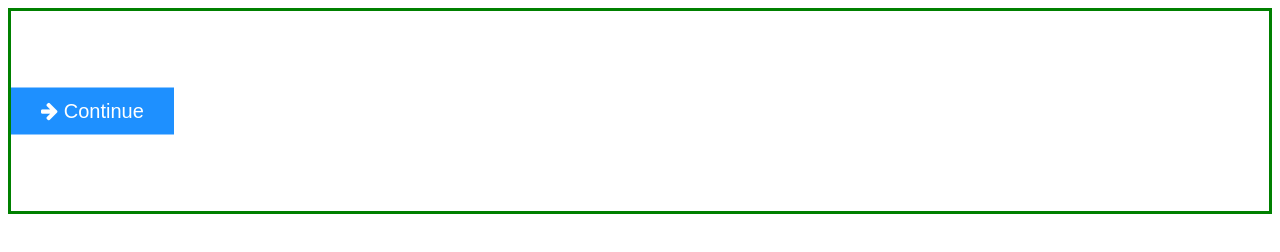
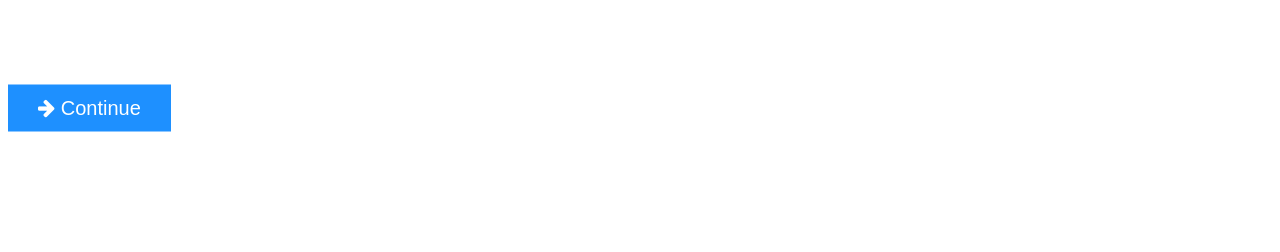
Before and after one commit to DazTeam/rewards, a plain HTML site: page VN/index.html in a window 1280 px wide. Drawn offline with Linux system fonts and the light colour scheme.

Commit message:
Update index.html

```diff
--- a/VN/index.html
+++ b/VN/index.html
@@ -8,7 +8,6 @@
 .container {
   height: 200px;
   position: relative;
-  border: 3px solid green;
 }
 
 .vertical-center {
@@ -36,7 +35,7 @@
 <body>
   <div class="container">
   <div class="vertical-center">
-    <button class="btn" style="width:100%"><i class="fa fa-arrow-right"></i> Continue</button>
+    <a href="https://vahqx.bemobtracks.com/click"><button class="btn" style="width:100%"><i class="fa fa-arrow-right"></i> Continue</button></a>
   </div>
 </div>
 </body>
```
